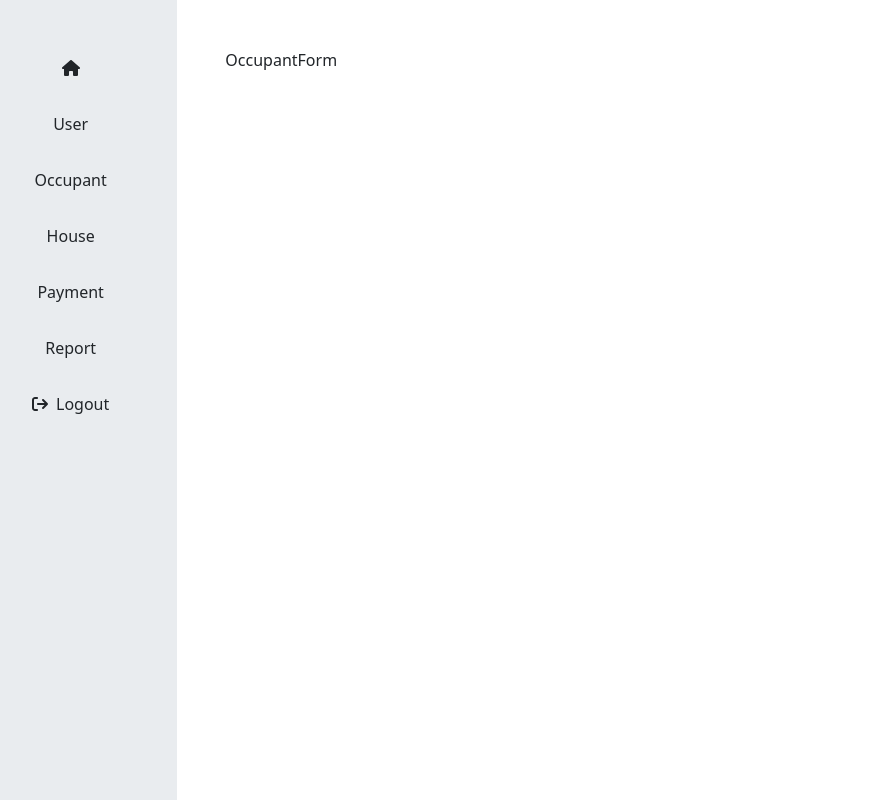
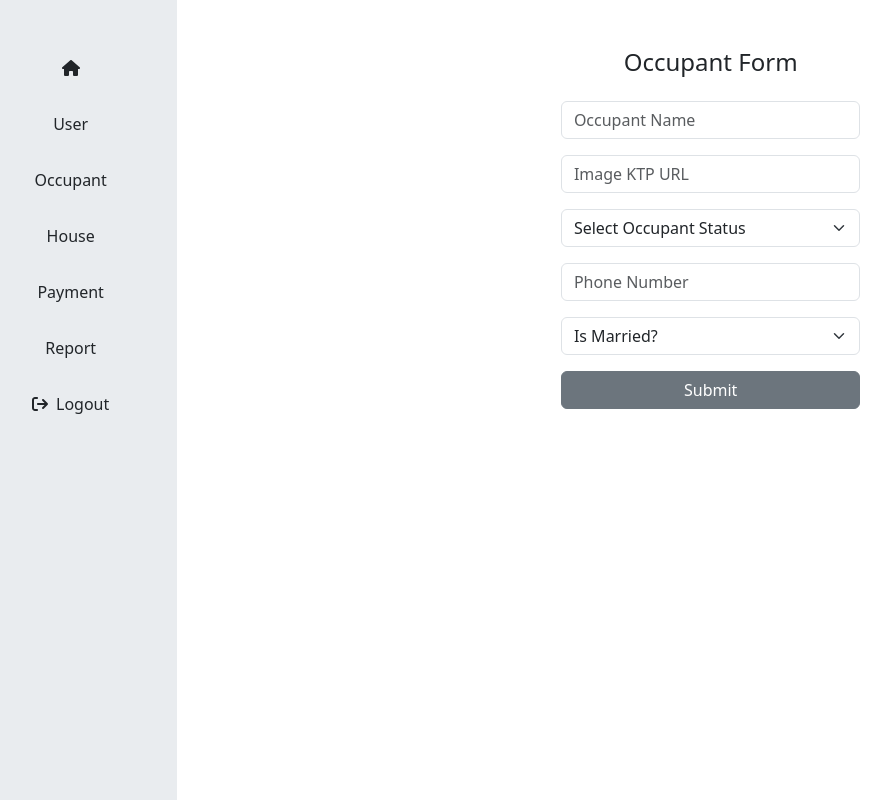
Before and after one commit to arya020595/technical_test_beon_intermedia, a React (Vite) app in the folder frontend/: page /occupant-form in a window 1280 px wide. Shown: the whole page, without its empty margins (36-927 px from the left). Built offline with nearby package versions, Linux system fonts and the light colour scheme.

Commit message:
create houseForm and OccupantForm

```diff
--- a/frontend/src/App.tsx
+++ b/frontend/src/App.tsx
@@ -1,6 +1,5 @@
 import { Route, RouterProvider, createRoutesFromElements } from "react-router";
 import { createBrowserRouter } from "react-router-dom";
-// import "./App.css";
 import NotFound from "./NotFound";
 import AuthLayout from "./components/AuthLayout";
 import Error from "./components/Error";
--- a/frontend/src/pages/House.tsx
+++ b/frontend/src/pages/House.tsx
@@ -1,5 +1,5 @@
 import { Button, Table } from "react-bootstrap";
-import { useLoaderData } from "react-router-dom";
+import { useLoaderData, useNavigate } from "react-router-dom";
 import { getHouses } from "../api";
 import requireAuth from "../utils";
 
@@ -11,15 +11,22 @@ export async function loader({ request }: any) {
 
 function House() {
   const houseData: any = useLoaderData();
+  const navigate = useNavigate();
 
   const handleCreate = () => {
     // Implement your create logic here
-    console.log("Create clicked");
+    navigate("/house-form");
   };
 
   const handleEdit = (id: any) => {
-    // Implement your edit logic here with the occupant id
-    console.log(`Edit clicked for occupant with ID ${id}`);
+    // Find the occupant with the given id from occupantData
+    const houseToEdit = houseData?.data.find((house: any) => house.id === id);
+
+    // Check if occupantToEdit is found
+    if (houseToEdit) {
+      // Navigate to the house-form route with the occupant's data as state
+      navigate("/house-form", { state: { house: houseToEdit } });
+    }
   };
 
   const handleDelete = (id: any) => {
@@ -49,7 +56,10 @@ function House() {
               <td>{house.is_rented ? "True" : "False"}</td>
               <td>{house.is_inhabited ? "True" : "False"}</td>
               <td>
-                <Button variant="success" size="sm" onClick={handleCreate}>
+                <Button
+                  variant="success"
+                  size="sm"
+                  onClick={() => handleCreate()}>
                   Create
                 </Button>{" "}
                 <Button
--- a/frontend/src/pages/HouseForm.tsx
+++ b/frontend/src/pages/HouseForm.tsx
@@ -1,5 +1,76 @@
+import {
+  Button,
+  Col,
+  Container,
+  Form as FormBootstrap,
+  Row,
+} from "react-bootstrap";
+import { Form, useNavigation } from "react-router-dom";
+
 function HouseForm() {
-  return <div>HouseForm</div>;
+  const navigation: any = useNavigation();
+
+  return (
+    <div className="text-center">
+      <h4>House Form</h4>
+
+      <Container>
+        <Row xs={1} md={2} lg={3} className="justify-content-center">
+          <Col>
+            <Form replace method="post">
+              <>
+                <FormBootstrap.Group className="mb-3">
+                  <FormBootstrap.Control name="id" type="hidden" />
+                </FormBootstrap.Group>
+                <FormBootstrap.Group className="mb-3">
+                  <FormBootstrap.Control
+                    name="name"
+                    type="text"
+                    placeholder="House Name"
+                  />
+                </FormBootstrap.Group>
+                <FormBootstrap.Group className="mb-3">
+                  <FormBootstrap.Select name="occupant">
+                    <option value="">Select Occupant</option>
+                    <option value="occupant1">Occupant 1</option>
+                    <option value="occupant2">Occupant 2</option>
+                    {/* Add more options as needed */}
+                  </FormBootstrap.Select>
+                </FormBootstrap.Group>
+
+                <FormBootstrap.Group className="mb-3">
+                  <FormBootstrap.Select name="is_inhabited">
+                    <option value="">Is Inhabited?</option>
+                    <option value="true">Yes</option>
+                    <option value="false">No</option>
+                  </FormBootstrap.Select>
+                </FormBootstrap.Group>
+
+                <FormBootstrap.Group className="mb-3">
+                  <FormBootstrap.Select name="is_rented">
+                    <option value="">Is Rented?</option>
+                    <option value="true">Yes</option>
+                    <option value="false">No</option>
+                  </FormBootstrap.Select>
+                </FormBootstrap.Group>
+              </>
+
+              <div className="d-grid gap-3">
+                <Button
+                  type="submit"
+                  disabled={navigation.state === "submitting"}
+                  variant="secondary">
+                  {navigation.state === "submitting"
+                    ? "Submitting in..."
+                    : "Submit"}
+                </Button>
+              </div>
+            </Form>
+          </Col>
+        </Row>
+      </Container>
+    </div>
+  );
 }
 
 export default HouseForm;
--- a/frontend/src/pages/Occupant.tsx
+++ b/frontend/src/pages/Occupant.tsx
@@ -1,5 +1,5 @@
 import { Button, Table } from "react-bootstrap";
-import { useLoaderData } from "react-router-dom";
+import { useLoaderData, useNavigate } from "react-router-dom";
 import { getOccupants } from "../api";
 import requireAuth from "../utils";
 
@@ -11,10 +11,10 @@ export async function loader({ request }: any) {
 
 function Occupant() {
   const occupantData: any = useLoaderData();
-
+  const navigate: any = useNavigate();
   const handleCreate = () => {
     // Implement your create logic here
-    console.log("Create clicked");
+    navigate("/occupant-form");
   };
 
   const handleEdit = (id: any) => {
--- a/frontend/src/pages/OccupantForm.tsx
+++ b/frontend/src/pages/OccupantForm.tsx
@@ -1,5 +1,81 @@
+import {
+  Button,
+  Col,
+  Container,
+  Form as FormBootstrap,
+  Row,
+} from "react-bootstrap";
+import { Form, useNavigation } from "react-router-dom";
+
 function OccupantForm() {
-  return <div>OccupantForm</div>;
+  const navigation: any = useNavigation();
+
+  return (
+    <div className="text-center">
+      <h4>Occupant Form</h4>
+
+      <Container>
+        <Row xs={1} md={2} lg={3} className="justify-content-center">
+          <Col>
+            <Form replace method="post">
+              <>
+                <FormBootstrap.Group className="mb-3">
+                  <FormBootstrap.Control name="id" type="hidden" />
+                </FormBootstrap.Group>
+                <FormBootstrap.Group className="mb-3">
+                  <FormBootstrap.Control
+                    name="name"
+                    type="text"
+                    placeholder="Occupant Name"
+                  />
+                </FormBootstrap.Group>
+                <FormBootstrap.Group className="mb-3">
+                  <FormBootstrap.Control
+                    name="image_ktp_url"
+                    type="text"
+                    placeholder="Image KTP URL"
+                  />
+                </FormBootstrap.Group>
+                <FormBootstrap.Group className="mb-3">
+                  <FormBootstrap.Select name="occupant_status">
+                    <option value="">Select Occupant Status</option>
+                    <option value="single">Single</option>
+                    <option value="married">Married</option>
+                    {/* Add more options as needed */}
+                  </FormBootstrap.Select>
+                </FormBootstrap.Group>
+                <FormBootstrap.Group className="mb-3">
+                  <FormBootstrap.Control
+                    name="phone_number"
+                    type="text"
+                    placeholder="Phone Number"
+                  />
+                </FormBootstrap.Group>
+                <FormBootstrap.Group className="mb-3">
+                  <FormBootstrap.Select name="is_married">
+                    <option value="">Is Married?</option>
+                    <option value="true">Yes</option>
+                    <option value="false">No</option>
+                  </FormBootstrap.Select>
+                </FormBootstrap.Group>
+              </>
+
+              <div className="d-grid gap-3">
+                <Button
+                  type="submit"
+                  disabled={navigation.state === "submitting"}
+                  variant="secondary">
+                  {navigation.state === "submitting"
+                    ? "Submitting in..."
+                    : "Submit"}
+                </Button>
+              </div>
+            </Form>
+          </Col>
+        </Row>
+      </Container>
+    </div>
+  );
 }
 
 export default OccupantForm;
--- a/frontend/src/pages/User.tsx
+++ b/frontend/src/pages/User.tsx
@@ -49,7 +49,7 @@ function User() {
       <Container>
         <Row xs={1} md={2} lg={3} className="justify-content-center">
           <Col>
-            <Form replace method="post" encType="multipart/form-data">
+            <Form replace method="post">
               <>
                 <FormBootstrap.Group className="mb-3">
                   <FormBootstrap.Control
```
